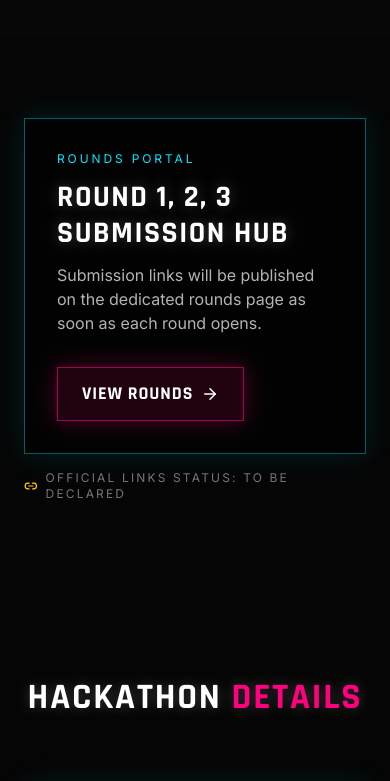
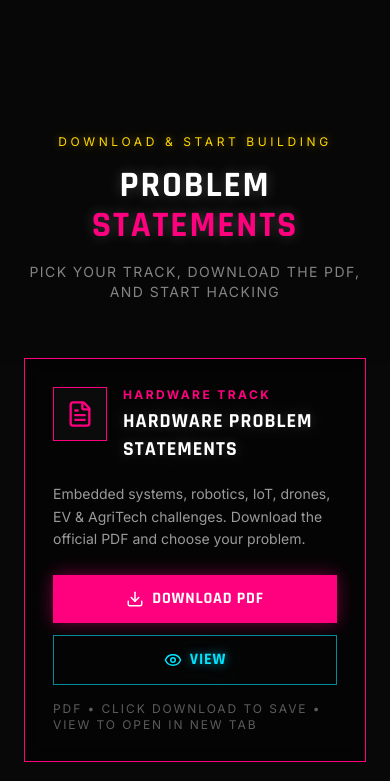
Before and after one commit to chithalurihemanth972-dot/hackfusion.io, a React (Vite) app: page / in a window 390 px wide. Shown: the part 3700-4481 px from the top of the page. Built offline with nearby package versions, Linux system fonts and the light colour scheme.

Commit message:
Add problem statements download section with hardware PDFs

```diff
--- a/src/App.tsx
+++ b/src/App.tsx
@@ -6,6 +6,7 @@ import Background from './components/Background';
 import EventStats from './components/EventStats';
 import About from './components/About';
 import Domains from './components/Domains';
+import ProblemStatements from './components/ProblemStatements';
 import Rounds from './components/Rounds';
 import RoundsTeaser from './components/RoundsTeaser';
 import EventDetails from './components/EventDetails';
@@ -19,6 +20,7 @@ const HomePage = () => {
       <EventStats />
       <About />
       <Domains />
+      <ProblemStatements />
       <RoundsTeaser />
       <EventDetails />
       <RegistrationCTA />
@@ -30,6 +32,7 @@ const RoundsPage = () => {
   return (
     <main>
       <Rounds />
+      <ProblemStatements />
     </main>
   );
 };
--- a/src/components/Navbar.tsx
+++ b/src/components/Navbar.tsx
@@ -21,6 +21,7 @@ const Navbar = () => {
   const homeLinks = [
     { name: 'About', href: '/#about' },
     { name: 'Domains', href: '/#domains' },
+    { name: 'Statements', href: '/#problem-statements' },
     { name: 'Details', href: '/#details' },
   ];
 
--- /dev/null
+++ b/src/components/ProblemStatements.tsx
@@ -0,0 +1,85 @@
+import { motion } from 'framer-motion';
+import { Download, Eye, FileText } from 'lucide-react';
+import { PROBLEM_STATEMENTS } from '../config';
+
+const ProblemStatements = () => {
+  return (
+    <section id="problem-statements" className="py-24 px-6 bg-white/[0.01]">
+      <div className="container mx-auto max-w-5xl">
+        <motion.div
+          initial={{ opacity: 0, y: 20 }}
+          whileInView={{ opacity: 1, y: 0 }}
+          viewport={{ once: true }}
+          className="text-center mb-14"
+        >
+          <p className="text-hack-gold text-xs md:text-sm uppercase tracking-[0.3em] mb-4 text-glow-gold">
+            Download & Start Building
+          </p>
+          <h2 className="text-4xl md:text-5xl font-bold text-white mb-4 text-glow-soft">
+            PROBLEM <span className="text-hack-pink">STATEMENTS</span>
+          </h2>
+          <p className="text-white/50 max-w-2xl mx-auto uppercase tracking-widest text-sm">
+            Pick your track, download the PDF, and start hacking
+          </p>
+        </motion.div>
+
+        <div className="grid md:grid-cols-2 gap-6">
+          {PROBLEM_STATEMENTS.map((doc, index) => (
+            <motion.article
+              key={doc.file}
+              initial={{ opacity: 0, y: 24 }}
+              whileInView={{ opacity: 1, y: 0 }}
+              viewport={{ once: true }}
+              transition={{ delay: index * 0.12 }}
+              className={`group relative border ${doc.accentBorder} bg-black/50 p-7 backdrop-blur-sm transition-all duration-300 hover:-translate-y-1 ${doc.accentGlow}`}
+            >
+              <div className="flex items-start gap-4 mb-5">
+                <div className={`p-3 border ${doc.accentBorder} bg-white/[0.03]`}>
+                  <FileText className={`w-7 h-7 ${doc.accentText}`} />
+                </div>
+                <div>
+                  <p className={`text-xs font-bold uppercase tracking-[0.2em] ${doc.accentText}`}>
+                    {doc.tag}
+                  </p>
+                  <h3 className="text-xl md:text-2xl font-bold text-white text-glow-soft mt-1">
+                    {doc.title}
+                  </h3>
+                </div>
+              </div>
+
+              <p className="text-white/60 text-sm md:text-base leading-relaxed mb-6">
+                {doc.description}
+              </p>
+
+              <div className="flex flex-col sm:flex-row gap-3">
+                <a
+                  href={doc.file}
+                  download
+                  className="inline-flex flex-1 items-center justify-center gap-2 bg-hack-pink text-white px-5 py-3 font-rajdhani text-base font-bold uppercase tracking-wider shadow-[0_0_18px_rgba(255,0,127,0.45)] hover:bg-hack-pink/85 transition-colors"
+                >
+                  <Download size={18} />
+                  Download PDF
+                </a>
+                <a
+                  href={doc.file}
+                  target="_blank"
+                  rel="noopener noreferrer"
+                  className="inline-flex flex-1 items-center justify-center gap-2 border border-hack-blue/60 px-5 py-3 font-rajdhani text-base font-bold uppercase tracking-wider text-hack-blue text-glow-blue hover:bg-hack-blue/10 transition-colors"
+                >
+                  <Eye size={18} />
+                  View
+                </a>
+              </div>
+
+              <p className="text-white/35 text-xs uppercase tracking-[0.16em] mt-4">
+                PDF • Click download to save • View to open in new tab
+              </p>
+            </motion.article>
+          ))}
+        </div>
+      </div>
+    </section>
+  );
+};
+
+export default ProblemStatements;
--- a/src/config.ts
+++ b/src/config.ts
@@ -40,3 +40,28 @@ export const COLORS = {
   gold: "#FFD700",
   bg: "#050505",
 };
+
+const base = import.meta.env.BASE_URL || "/";
+
+export const PROBLEM_STATEMENTS = [
+  {
+    tag: "Hardware Track",
+    title: "Hardware Problem Statements",
+    description:
+      "Embedded systems, robotics, IoT, drones, EV & AgriTech challenges. Download the official PDF and choose your problem.",
+    file: `${base}problem-statements/hackfusion-hardware-problem-statements.pdf`,
+    accentBorder: "border-hack-pink",
+    accentGlow: "group-hover:shadow-[0_0_30px_rgba(255,0,127,0.24)]",
+    accentText: "text-hack-pink",
+  },
+  {
+    tag: "Hardware Track • V2",
+    title: "Hardware Problem Statements (V2)",
+    description:
+      "Updated version of the hardware problem set. Download this if you want the latest copy shared by organizers.",
+    file: `${base}problem-statements/hackfusion-hardware-problem-statements-v2.pdf`,
+    accentBorder: "border-hack-blue",
+    accentGlow: "group-hover:shadow-[0_0_30px_rgba(0,229,255,0.25)]",
+    accentText: "text-hack-blue",
+  },
+];
```
Also changed, not shown: 2 other files (tests, documents, lock files or other folders).
